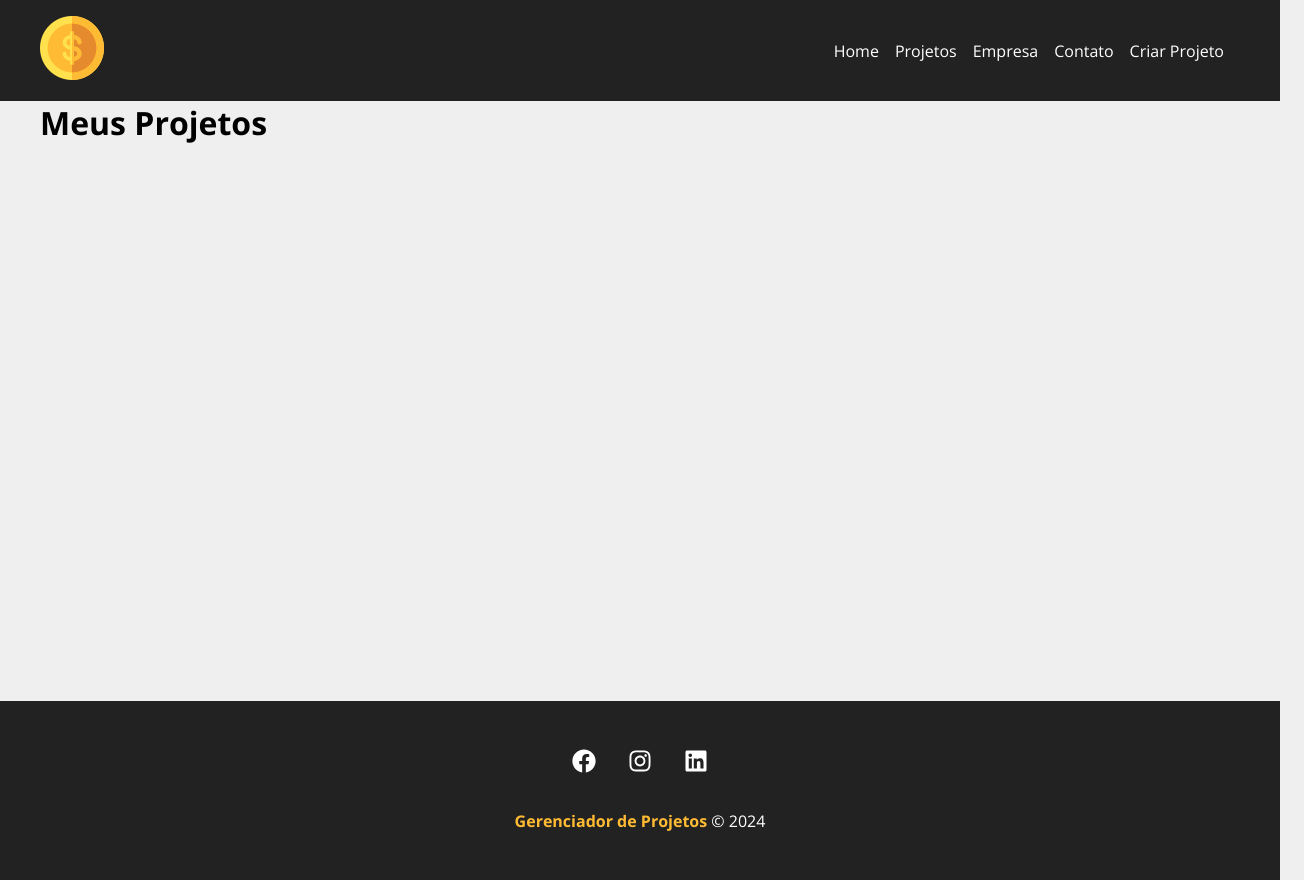
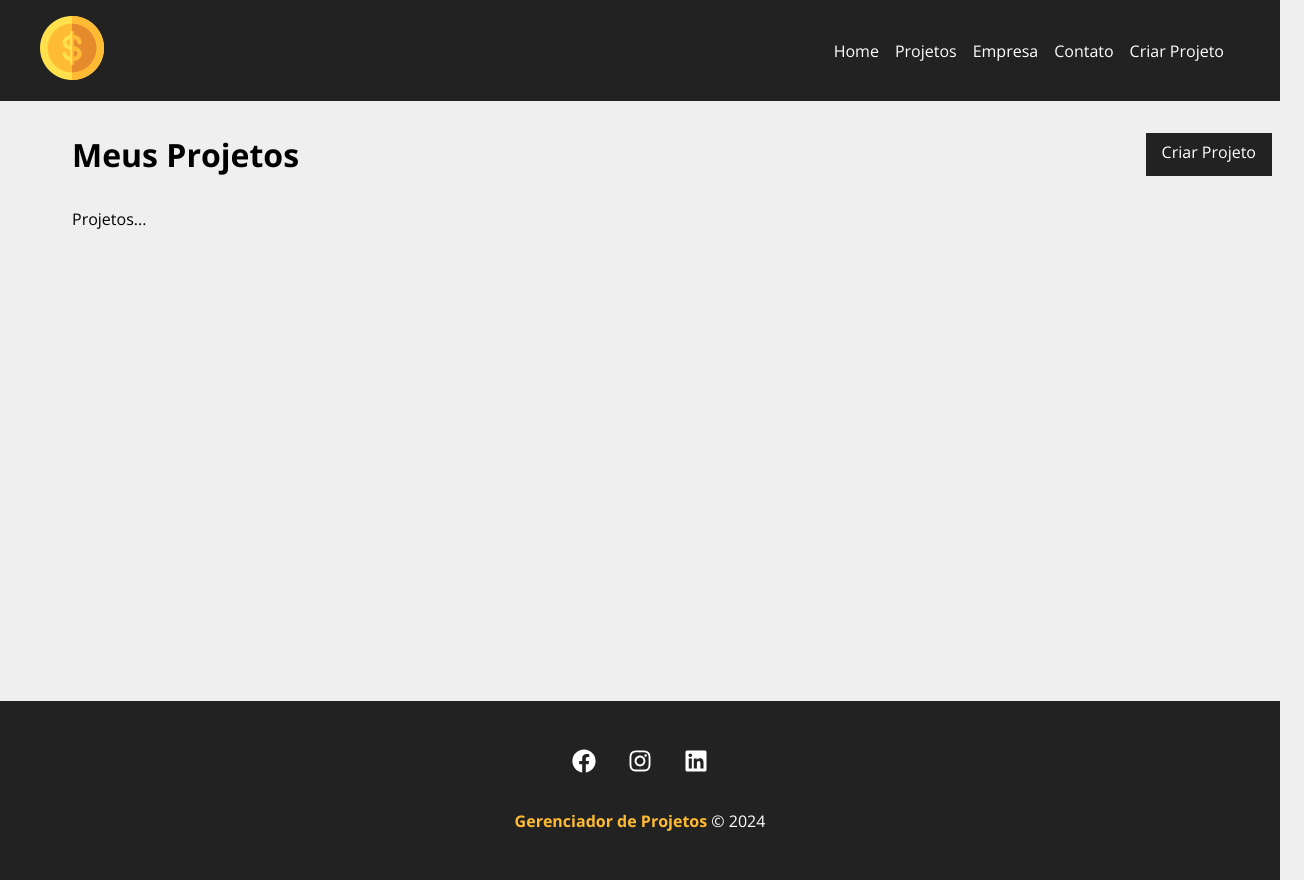
Before and after one commit to dinei84/Gerenciador-de-Projetos, a React (Create React App) app in the folder gerenciador/: page /projects in a window 1280 px wide. Shown: the whole page, 1304 px wide, since content can reach past the window. Built offline with nearby package versions, Linux system fonts and the light colour scheme.

Commit message:
Message completa e funcionando

```diff
--- a/gerenciador/db.json
+++ b/gerenciador/db.json
@@ -30,6 +30,39 @@
       },
       "gerenciador": 0,
       "services": []
+    },
+    {
+      "id": "253b",
+      "name": "test3",
+      "budget": "3000",
+      "category": {
+        "id": "4",
+        "name": "Planejamento"
+      },
+      "gerenciador": 0,
+      "services": []
+    },
+    {
+      "id": "9ec5",
+      "name": "teste 4",
+      "budget": "3000",
+      "category": {
+        "id": "2",
+        "name": "Desenvolvimento"
+      },
+      "gerenciador": 0,
+      "services": []
+    },
+    {
+      "id": "aa10",
+      "name": "teste 5",
+      "budget": "4000",
+      "category": {
+        "id": "3",
+        "name": "Design"
+      },
+      "gerenciador": 0,
+      "services": []
     }
   ],
   "categories": [
--- a/gerenciador/src/components/layout/Message.module.css
+++ b/gerenciador/src/components/layout/Message.module.css
@@ -8,7 +8,7 @@
     border-radius: 5px;
 }
 
-.seccess{
+.success{
     color: #155724;
     background-color: #d4edda;
     border-color: #c3e6c8;
--- a/gerenciador/src/components/pages/NewProject.js
+++ b/gerenciador/src/components/pages/NewProject.js
@@ -1,17 +1,14 @@
-import {useNavigate} from 'react-router-dom'
-
+import { useNavigate } from 'react-router-dom';
 import ProjectForm from '../project/ProjectForm';
-import styles from './NewProject.module.css'
+import styles from './NewProject.module.css';
 
 function NewProject() {
+    const navigate = useNavigate();
 
-    const navigate = useNavigate()
-
-    function createPost(project){
-      //initialize Gerenciador de Projetos and services
-
-      project.gerenciador = 0
-      project.services = []
+    function createPost(project) {
+        // Initialize Gerenciador de Projetos and services
+        project.gerenciador = 0;
+        project.services = [];
 
         fetch('http://localhost:5000/projects', {
             method: 'POST',
@@ -21,21 +18,20 @@ function NewProject() {
             body: JSON.stringify(project),
         })
             .then((resp) => resp.json())
-        .then((data)=>{
-          console.log(data)
-          //redirect
-          const state = {message:'Projeto criado com sucesso'}
-          navigate('/projects',{state})
+            .then((data) => {
+                console.log(data);
+                // Redirect with state
+                const state = { message: 'Projeto criado com sucesso' };
+                navigate('/projects', { state });
             })
-        .catch(err => console.log(err))
-
+            .catch(err => console.log(err));
     }
 
     return (
         <div className={styles.newproject_container}>
             <h1>Criar Projeto</h1>
             <p>Crie seu projeto para depois adicionar os serviços</p>
-        <ProjectForm handleSubmit={createPost} btnText='Criar Projeto'/>
+            <ProjectForm handleSubmit={createPost} btnText='Criar Projeto' />
         </div>
     );
 }
--- a/gerenciador/src/components/pages/Projects.js
+++ b/gerenciador/src/components/pages/Projects.js
@@ -1,21 +1,29 @@
-import {useLocation} from 'react-router-dom'
+import { useLocation } from 'react-router-dom';
+import Container from '../layout/Container'
+import Message from "../layout/Message";
+import LinkButton from '../layout/LinkButton';
 
-import Message from "../layout/Message"
+import styles from './Projects.module.css'
 
-function Projects(){
-
-    const location = useLocation()
-    let message = ''
-    if (location.state){
-        message = location.state.message
+function Projects() {
+    const location = useLocation();
+    let message = '';
+    if (location.state && location.state.message) {
+        message = location.state.message;
     }
 
     return (
-        <div>
-            <h1>Meus Projetos</h1>
-            {message && <Message type='success' msg={message}/>}
+        <div className={styles.project_container}>
+            <div className={styles.title_container}>
+                <h1>Meus Projetos</h1>
+                <LinkButton to='/newproject' text='Criar Projeto' />
+            </div>
+            {message && <Message type='success' msg={message} />}
+            <Container customClass='start'>
+                <p>Projetos...</p>
+            </Container>
         </div>
-    )
+    );
 }
 
-export default Projects
+export default Projects;
--- /dev/null
+++ b/gerenciador/src/components/pages/Projects.module.css
@@ -0,0 +1,9 @@
+.project_container{
+    padding: 2em;
+}
+
+.title_container{
+    display: flex;
+    justify-content: space-between;
+    margin-bottom: 2em;
+}
```
Lines whose indentation alone changed are shown as unchanged.
